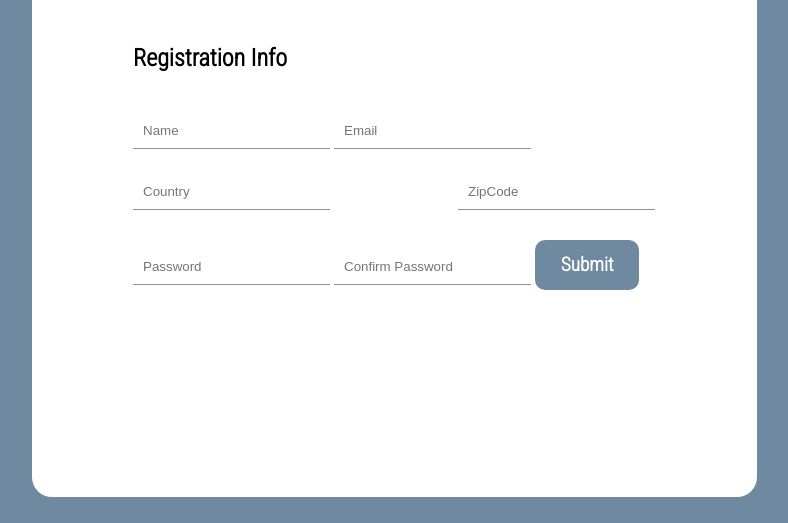
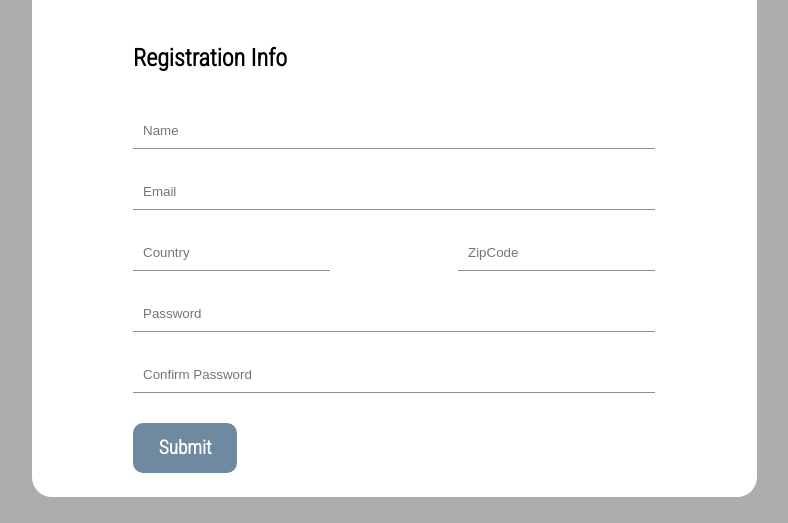
Before and after one commit to Mtbiker17/simple-validation-form, a plain HTML site: page index.html in a window 1280 px wide. Shown: the part 278-801 px from the top of the page, without its empty margins (246-1034 px from the left). Drawn offline with Linux system fonts and the light colour scheme.

Commit message:
style changes to include form element

```diff
--- a/style.css
+++ b/style.css
@@ -10,7 +10,7 @@ body {
     width: 100%;
     margin: 0;
     padding: 0;
-    background-color: rgb(110, 137, 160);
+    background-color: rgb(173, 173, 173);
 }
 
 fieldset {
@@ -72,6 +72,15 @@ input::placeholder {
     text-align: left;
 }
 
+form {
+    display: flex;
+    flex-direction: column;
+}
+
+input:invalid {
+   background-color: rgba(212, 102, 102, 0.3);
+}
+
 .submit {
     margin-top: 30px;
     width: 20%;
```
